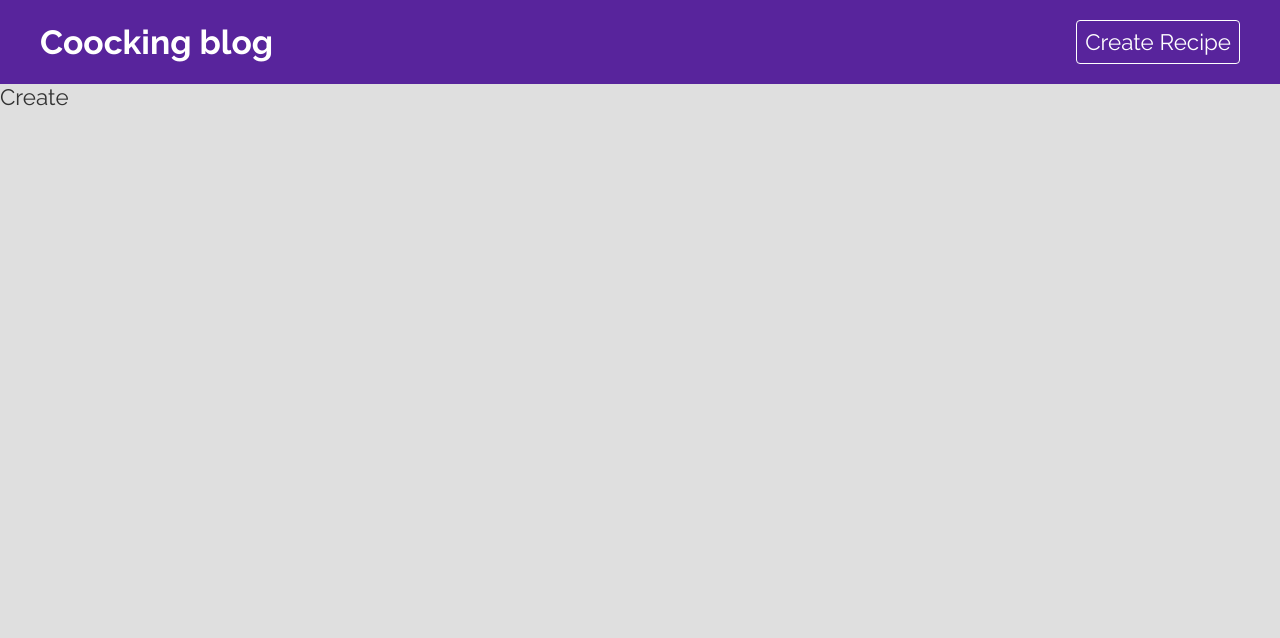
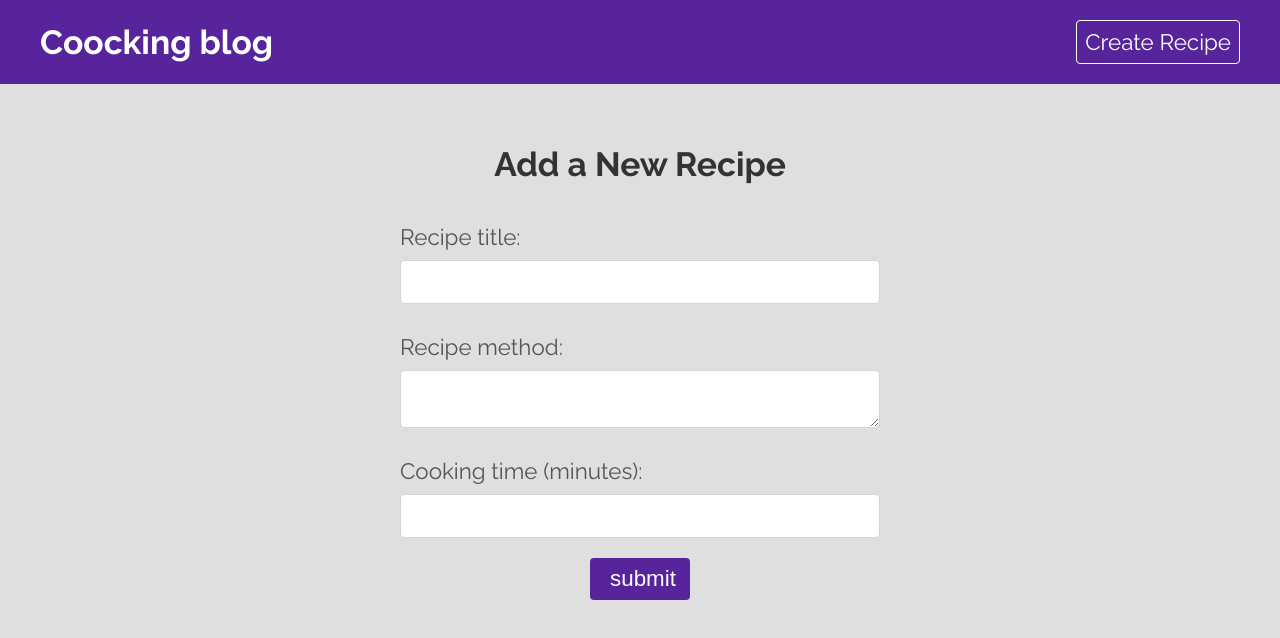
Before and after one commit to HassanZz/Recipe-project-React, a React (Create React App) app: page /create in a window 1280 px wide. Shown: the top 638 px of the page. Built offline with nearby package versions, Linux system fonts and the light colour scheme.

Commit message:
create component added

```diff
--- a/src/pages/create/Create.js
+++ b/src/pages/create/Create.js
@@ -1,8 +1,54 @@
+import { useState } from "react";
 //styles
 import "./Create.css";
 
 const Create = () => {
-  return <div>Create</div>;
+  const [method, setMethod] = useState("");
+  const [title, setTitle] = useState("");
+  const [cookingTime, setCookingTime] = useState("");
+  console.log(title);
+  const handleSubmit = (e) => {
+    e.preventDefault();
+    console.log(title, cookingTime, method);
+  };
+
+  return (
+    <div className="create">
+      <h2 className="page-title">Add a New Recipe</h2>
+      <form onSubmit={handleSubmit}>
+        <label>
+          <span>Recipe title:</span>
+          <input
+            type="text"
+            onChange={(e) => setTitle(e.target.value)}
+            value={title}
+            required
+          ></input>
+        </label>
+        <label>
+          {/*  */}
+
+          <span>Recipe method:</span>
+          <textarea
+            onChange={(e) => setMethod(e.target.value)}
+            value={method}
+            required
+          />
+        </label>
+        <label>
+          <span>Cooking time (minutes):</span>
+          <input
+            type="number"
+            onChange={(e) => setCookingTime(e.target.value)}
+            value={cookingTime}
+            required
+          />
+        </label>
+
+        <button className="btn">submit</button>
+      </form>
+    </div>
+  );
 };
 
 export default Create;
```
